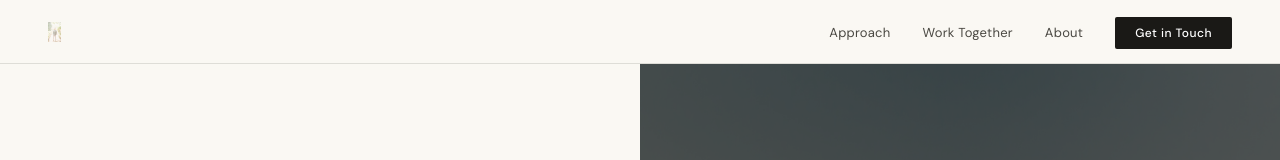
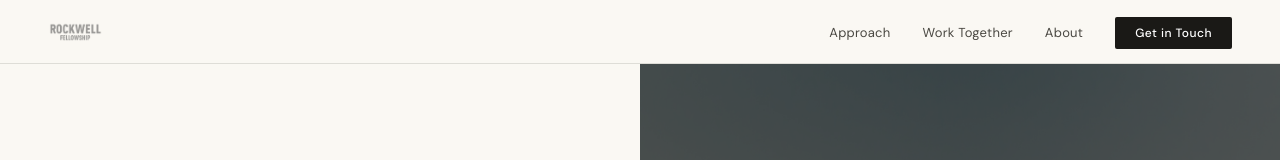
Before and after one commit to mightybrent/Rockwell-Fellowship, a Next.js app: page / in a window 1280 px wide. Shown: the top 160 px of the page. Built offline with nearby package versions, Linux system fonts and the light colour scheme; a web font is replaced by a local one.

Commit message:
Fix: add actual Rockwell Fellowship logo to nav and footer

```diff
--- a/src/app/page.js
+++ b/src/app/page.js
@@ -3,7 +3,7 @@ export default function Page() {
   return (
     <>
 <nav>
-  <a href="#" className="nav-logo"><img src="/images/2019 to 2025.png" alt="Rockwell Fellowship" style={{ height: "20px", width: "auto", display: "block", opacity: "0.4" }} /></a>
+  <a href="#" className="nav-logo"><img src="/images/rockwell-fellowship-logo.png" alt="Rockwell Fellowship" style={{ height: "20px", width: "auto", display: "block", opacity: "0.4" }} /></a>
   <ul className="nav-links">
     <li><a href="#">Approach</a></li>
     <li><a href="#">Work Together</a></li>
@@ -227,7 +227,7 @@ export default function Page() {
 </section>
 
 <footer>
-  <img src="/images/2019 to 2025.png" alt="Rockwell Fellowship" style={{ height: "20px", width: "auto", display: "block", filter: "brightness(0)", opacity: "0.4" }} />
+  <img src="/images/rockwell-fellowship-logo.png" alt="Rockwell Fellowship" style={{ height: "20px", width: "auto", display: "block", filter: "brightness(0)", opacity: "0.4" }} />
   <span className="footer-note">© 2026 · rockwellfellowship.com</span>
 </footer>
     </>
```
Also changed, not shown: public/images/rockwell-fellowship-logo.png (added).
